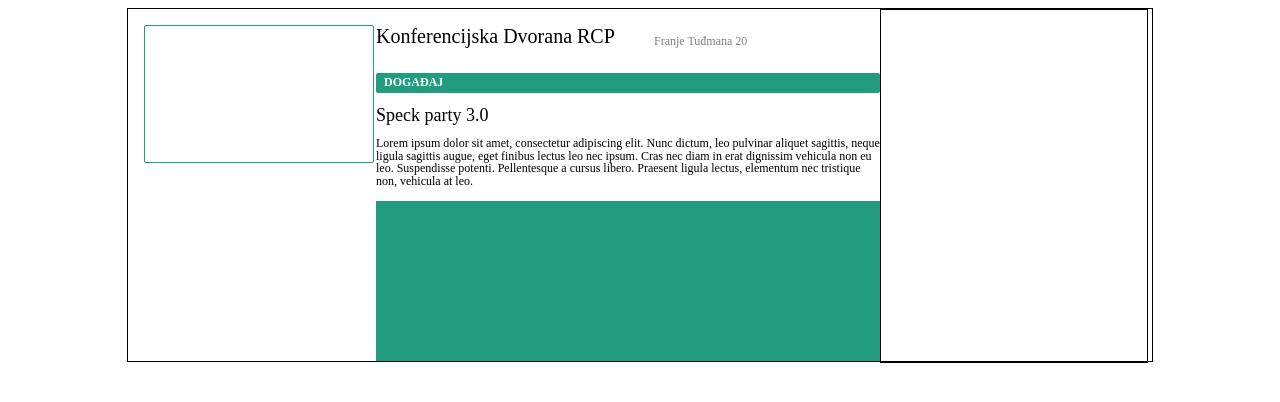
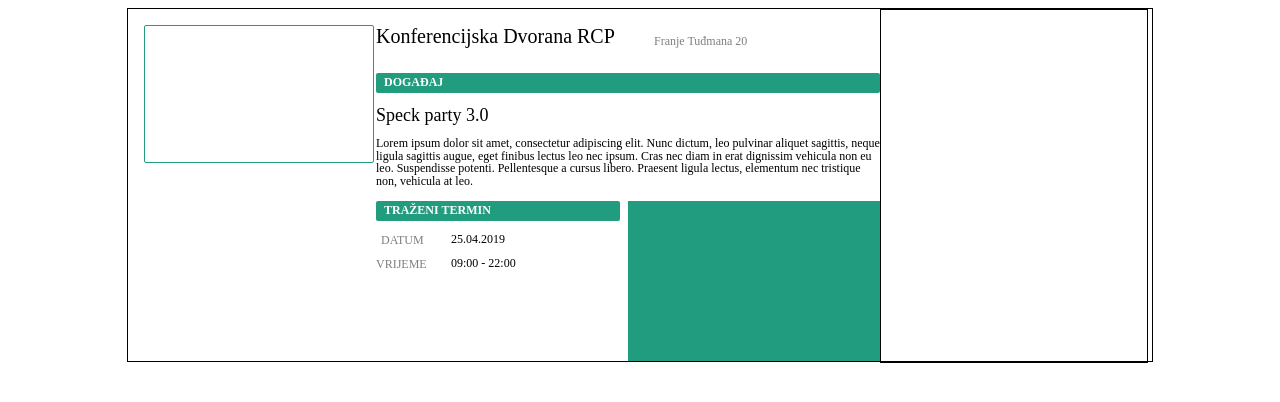
Before and after one commit to ispoljari/speck-academy-booking-app-client, a React (Create React App) app: page /admin-requests in a window 1280 px wide. Shown: the top 402 px of the page. Built offline with nearby package versions, Linux system fonts and the light colour scheme; no server answers.

Commit message:
Add and styled Traženi termini DIV

```diff
--- a/src/UI/admin/components/hall-request/AdminHallRequest.js
+++ b/src/UI/admin/components/hall-request/AdminHallRequest.js
@@ -14,7 +14,12 @@ import {
   EventName,
   EventDesc,
   LeftText,
-  RightText
+  RightText,
+  DateInfo,
+  Datum,
+  DatumInput,
+  Time,
+  TimeInput
 } from './AdminHallRequestStyle';
 
 const AdminHallRequest = () => (
@@ -35,7 +40,13 @@ const AdminHallRequest = () => (
         leo. Suspendisse potenti. Pellentesque a cursus libero. Praesent ligula
         lectus, elementum nec tristique non, vehicula at leo.
       </EventDesc>
-      <LeftText />
+      <LeftText>
+        <DateInfo> TRAŽENI TERMIN</DateInfo>
+        <Datum>DATUM</Datum>
+        <DatumInput>25.04.2019</DatumInput>
+        <Time>VRIJEME</Time>
+        <TimeInput>09:00 - 22:00 </TimeInput>
+      </LeftText>
       <RightText />
     </TextDiv>
 
--- a/src/UI/admin/components/hall-request/AdminHallRequestStyle.js
+++ b/src/UI/admin/components/hall-request/AdminHallRequestStyle.js
@@ -126,7 +126,9 @@ const LeftText = styled.div`
   width: 252px;
   height: 160px;
   box-sizing: border-box;
-  background-color: #229c7f;
+  display: flex;
+  flex-wrap: wrap;
+  align-content: flex-start;
 `;
 
 const RightText = styled.div`
@@ -134,6 +136,88 @@ const RightText = styled.div`
   height: 160px;
   box-sizing: border-box;
   background-color: #229c7f;
+  display: flex;
+  align-content: flex-start;
+`;
+
+const DateInfo = styled.div`
+  width: 244px;
+  height: 20px;
+  border-radius: 2px;
+  background-color: #229c7f;
+  padding: 2px 8px;
+  box-sizing: border-box;
+  font-family: Poppins;
+  font-size: 12px;
+  font-weight: 600;
+  font-style: normal;
+  font-stretch: normal;
+  line-height: normal;
+  letter-spacing: normal;
+  color: #ffffff;
+`;
+
+const Datum = styled.div`
+  width: 40px;
+  height: 16px;
+  opacity: 0.5;
+  font-family: Poppins;
+  font-size: 12px;
+  font-weight: 200;
+  font-style: normal;
+  font-stretch: normal;
+  line-height: normal;
+  letter-spacing: normal;
+  color: #000000;
+  box-sizing: border-box;
+  margin-top: 12px;
+  padding-left: 5px;
+`;
+
+const DatumInput = styled.div`
+  width: 145px;
+  height: 16px;
+  font-family: Poppins;
+  font-size: 12px;
+  font-weight: normal;
+  font-style: normal;
+  font-stretch: normal;
+  line-height: 1.05;
+  letter-spacing: normal;
+  color: #000000;
+  margin-top: 12px;
+  margin-left: 35px;
+`;
+
+const Time = styled.div`
+  width: 45px;
+  height: 16px;
+  opacity: 0.5;
+  font-family: Poppins;
+  font-size: 12px;
+  font-weight: 200;
+  font-style: normal;
+  font-stretch: normal;
+  line-height: normal;
+  letter-spacing: normal;
+  color: #000000;
+  box-sizing: border-box;
+  margin-top: 8px;
+`;
+
+const TimeInput = styled.div`
+  width: 145px;
+  height: 16px;
+  font-family: Poppins;
+  font-size: 12px;
+  font-weight: normal;
+  font-style: normal;
+  font-stretch: normal;
+  line-height: 1.05;
+  letter-spacing: normal;
+  color: #000000;
+  margin-top: 8px;
+  margin-left: 30px;
 `;
 
 export {
@@ -150,5 +234,10 @@ export {
   EventName,
   EventDesc,
   LeftText,
-  RightText
+  RightText,
+  DateInfo,
+  Datum,
+  DatumInput,
+  Time,
+  TimeInput
 };
```
